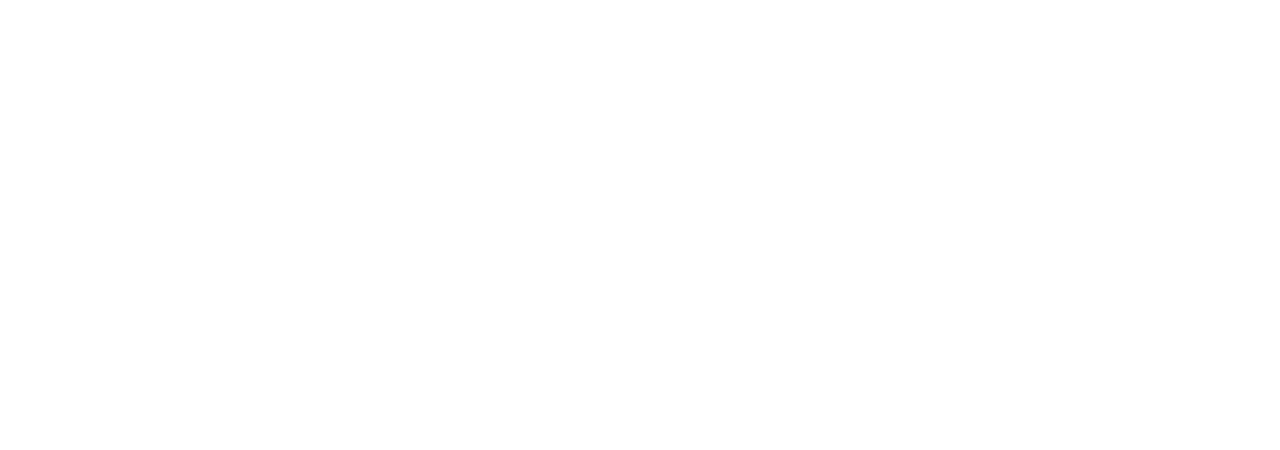
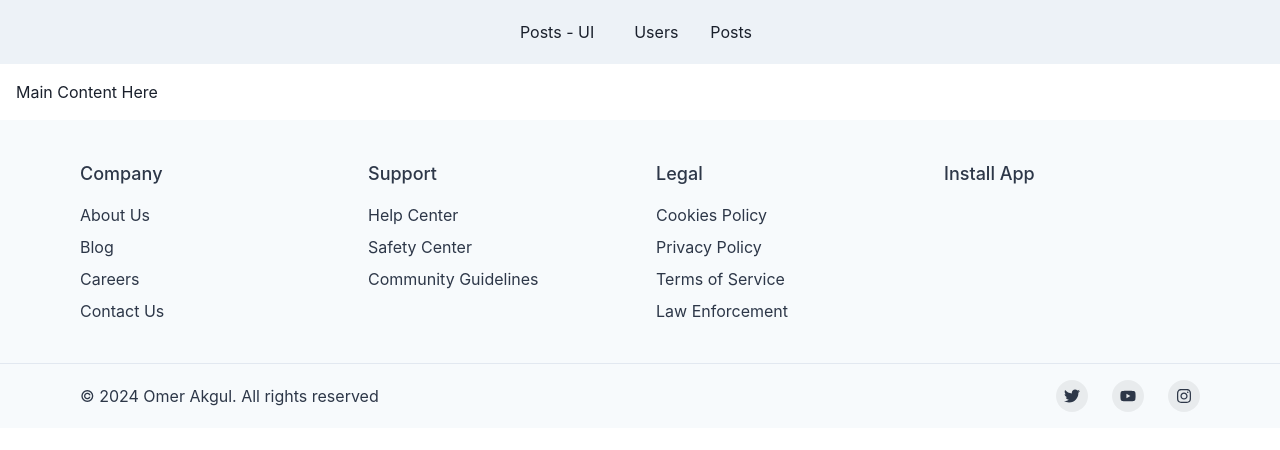
Before and after one commit to OmerAkgull/posts-ui, a React (Vite) app: page / in a window 1280 px wide. Shown: the top 450 px of the page. Built offline with nearby package versions, Linux system fonts and the light colour scheme.

Commit message:
Create Nav and Footer

```diff
--- a/package.json
+++ b/package.json
@@ -10,8 +10,14 @@
     "preview": "vite preview"
   },
   "dependencies": {
+    "@chakra-ui/icons": "^2.1.1",
+    "@chakra-ui/react": "^2.8.2",
+    "@emotion/react": "^11.11.3",
+    "@emotion/styled": "^11.11.0",
+    "framer-motion": "^11.0.5",
     "react": "^18.2.0",
     "react-dom": "^18.2.0",
+    "react-icons": "^5.0.1",
     "react-router-dom": "^6.22.1"
   },
   "devDependencies": {
--- /dev/null
+++ b/src/components/layout/Footer.tsx
@@ -0,0 +1,139 @@
+import { ReactNode } from 'react'
+import {
+  Box,
+  Container,
+  Stack,
+  SimpleGrid,
+  Text,
+  VisuallyHidden,
+  chakra,
+  useColorModeValue,
+} from '@chakra-ui/react'
+import { FaTwitter, FaYoutube, FaInstagram } from 'react-icons/fa'
+
+const ListHeader = ({ children }: { children: ReactNode }) => {
+  return (
+    <Text fontWeight={'500'} fontSize={'lg'} mb={2}>
+      {children}
+    </Text>
+  )
+}
+
+const SocialButton = ({
+  children,
+  label,
+  href,
+}: {
+  children: ReactNode
+  label: string
+  href: string
+}) => {
+  return (
+    <chakra.button
+      bg={useColorModeValue('blackAlpha.100', 'whiteAlpha.100')}
+      rounded={'full'}
+      w={8}
+      h={8}
+      cursor={'pointer'}
+      as={'a'}
+      href={href}
+      display={'inline-flex'}
+      alignItems={'center'}
+      justifyContent={'center'}
+      transition={'background 0.3s ease'}
+      _hover={{
+        bg: useColorModeValue('blackAlpha.200', 'whiteAlpha.200'),
+      }}>
+      <VisuallyHidden>{label}</VisuallyHidden>
+      {children}
+    </chakra.button>
+  )
+}
+
+export default function Footer() {
+  return (
+    <Box
+      bg={useColorModeValue('gray.50', 'gray.900')}
+      color={useColorModeValue('gray.700', 'gray.200')}>
+      <Container as={Stack} maxW={'6xl'} py={10}>
+        <SimpleGrid columns={{ base: 1, sm: 2, md: 4 }} spacing={8}>
+          <Stack align={'flex-start'}>
+            <ListHeader>Company</ListHeader>
+            <Box as="a" href={'#'}>
+              About Us
+            </Box>
+            <Box as="a" href={'#'}>
+              Blog
+            </Box>
+            <Box as="a" href={'#'}>
+              Careers
+            </Box>
+            <Box as="a" href={'#'}>
+              Contact Us
+            </Box>
+          </Stack>
+
+          <Stack align={'flex-start'}>
+            <ListHeader>Support</ListHeader>
+            <Box as="a" href={'#'}>
+              Help Center
+            </Box>
+            <Box as="a" href={'#'}>
+              Safety Center
+            </Box>
+            <Box as="a" href={'#'}>
+              Community Guidelines
+            </Box>
+          </Stack>
+
+          <Stack align={'flex-start'}>
+            <ListHeader>Legal</ListHeader>
+            <Box as="a" href={'#'}>
+              Cookies Policy
+            </Box>
+            <Box as="a" href={'#'}>
+              Privacy Policy
+            </Box>
+            <Box as="a" href={'#'}>
+              Terms of Service
+            </Box>
+            <Box as="a" href={'#'}>
+              Law Enforcement
+            </Box>
+          </Stack>
+
+          <Stack align={'flex-start'}>
+            <ListHeader>Install App</ListHeader>
+          </Stack>
+        </SimpleGrid>
+      </Container>
+
+      <Box
+        borderTopWidth={1}
+        borderStyle={'solid'}
+        borderColor={useColorModeValue('gray.200', 'gray.700')}>
+        <Container
+          as={Stack}
+          maxW={'6xl'}
+          py={4}
+          direction={{ base: 'column', md: 'row' }}
+          spacing={4}
+          justify={{ md: 'space-between' }}
+          align={{ md: 'center' }}>
+          <Text>© 2024 Omer Akgul. All rights reserved</Text>
+          <Stack direction={'row'} spacing={6}>
+            <SocialButton label={'Twitter'} href={'#'}>
+              <FaTwitter />
+            </SocialButton>
+            <SocialButton label={'YouTube'} href={'#'}>
+              <FaYoutube />
+            </SocialButton>
+            <SocialButton label={'Instagram'} href={'#'}>
+              <FaInstagram />
+            </SocialButton>
+          </Stack>
+        </Container>
+      </Box>
+    </Box>
+  )
+}
--- /dev/null
+++ b/src/components/layout/Navbar.tsx
@@ -0,0 +1,98 @@
+import {
+    Box,
+    Flex,
+    HStack,
+    IconButton,
+    Button,
+    Menu,
+    MenuButton,
+    MenuList,
+    MenuItem,
+    MenuDivider,
+    useDisclosure,
+    useColorModeValue,
+    Stack,
+  } from '@chakra-ui/react'
+  import { HamburgerIcon, CloseIcon } from '@chakra-ui/icons'
+
+  interface Props {
+    children: React.ReactNode
+  }
+
+  const Links = ['Users', 'Posts']
+
+  const NavLink = (props: Props) => {
+    const { children } = props
+
+    return (
+      <Box
+        as="a"
+        px={2}
+        py={1}
+        rounded={'md'}
+        _hover={{
+          textDecoration: 'none',
+          bg: useColorModeValue('gray.200', 'gray.700'),
+        }}
+        href={'#'}>
+        {children}
+      </Box>
+    )
+  }
+
+  export default function NavBar() {
+    const { isOpen, onOpen, onClose } = useDisclosure()
+
+    return (
+      <>
+        <Box bg={useColorModeValue('gray.100', 'gray.900')} px={4}>
+          <Flex h={16} alignItems={'center'} justifyContent={{base: 'space-between', md: 'center'}}>
+            <IconButton
+              size={'md'}
+              icon={isOpen ? <CloseIcon /> : <HamburgerIcon />}
+              aria-label={'Open Menu'}
+              display={{ md: 'none' }}
+              onClick={isOpen ? onClose : onOpen}
+            />
+            <HStack spacing={8} alignItems={'center'}>
+              <Box>Posts - UI</Box>
+              <HStack as={'nav'} spacing={4} display={{ base: 'none', md: 'flex' }}>
+                {Links.map((link) => (
+                  <NavLink key={link}>{link}</NavLink>
+                ))}
+              </HStack>
+            </HStack>
+            <Flex alignItems={'center'}>
+              <Menu>
+                <MenuButton
+                  as={Button}
+                  rounded={'full'}
+                  variant={'link'}
+                  cursor={'pointer'}
+                  minW={0}>
+                </MenuButton>
+                <MenuList>
+                  <MenuItem>Link 1</MenuItem>
+                  <MenuItem>Link 2</MenuItem>
+                  <MenuDivider />
+                  <MenuItem>Link 3</MenuItem>
+                </MenuList>
+              </Menu>
+            </Flex>
+          </Flex>
+
+          {isOpen ? (
+            <Box pb={4} display={{ md: 'none' }}>
+              <Stack as={'nav'} spacing={4}>
+                {Links.map((link) => (
+                  <NavLink key={link}>{link}</NavLink>
+                ))}
+              </Stack>
+            </Box>
+          ) : null}
+        </Box>
+
+        <Box p={4}>Main Content Here</Box>
+      </>
+    )
+  }
--- /dev/null
+++ b/src/routes/layout.tsx
@@ -0,0 +1,11 @@
+import Footer from "../components/layout/Footer";
+import NavBar from "../components/layout/Navbar";
+
+export default function Layout() {
+return (
+    <>
+    <NavBar></NavBar>
+    <Footer></Footer>
+    </>
+)
+}
```
Also changed, not shown: src/main.tsx (+18 -6 lines), 1 other file (tests, documents, lock files or other folders).
